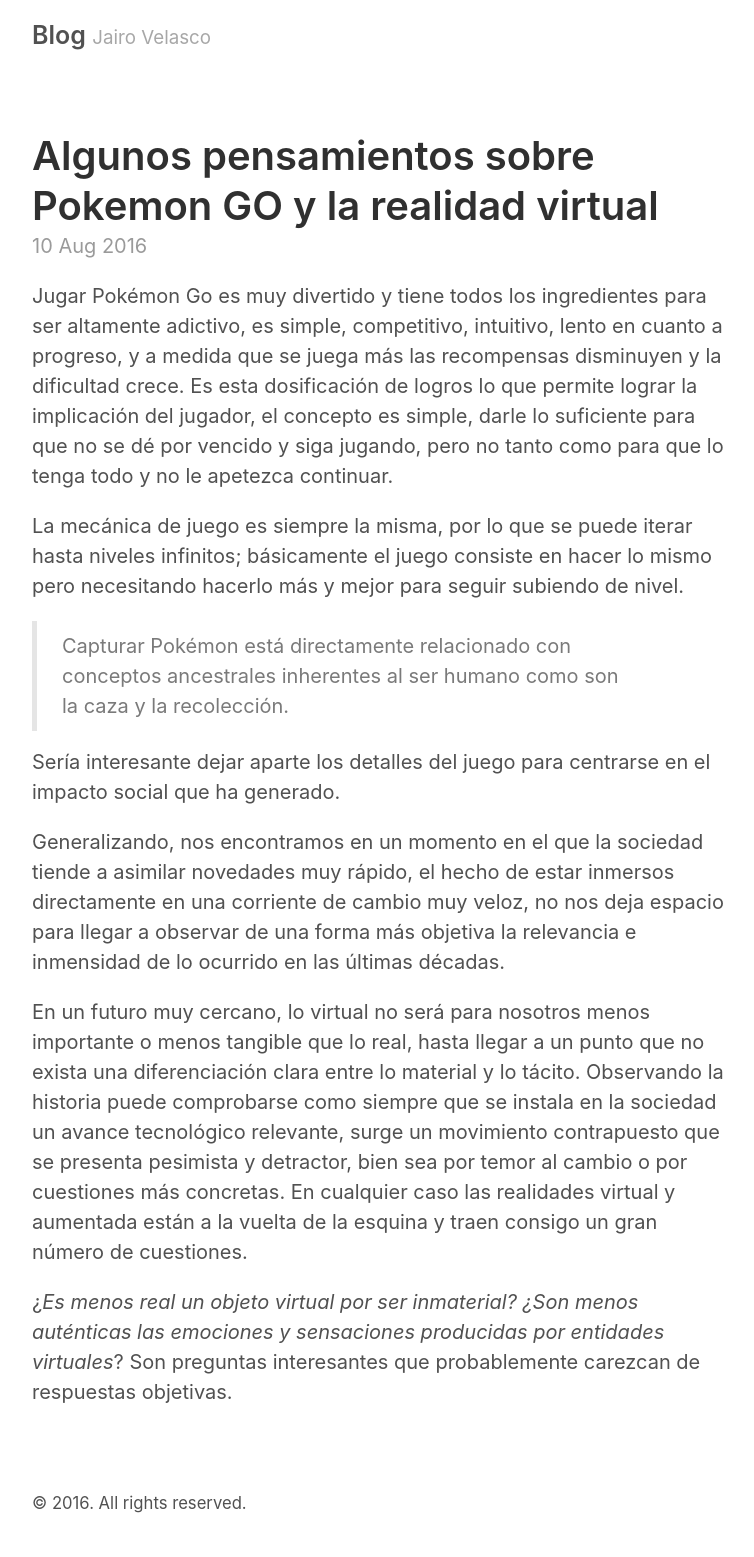
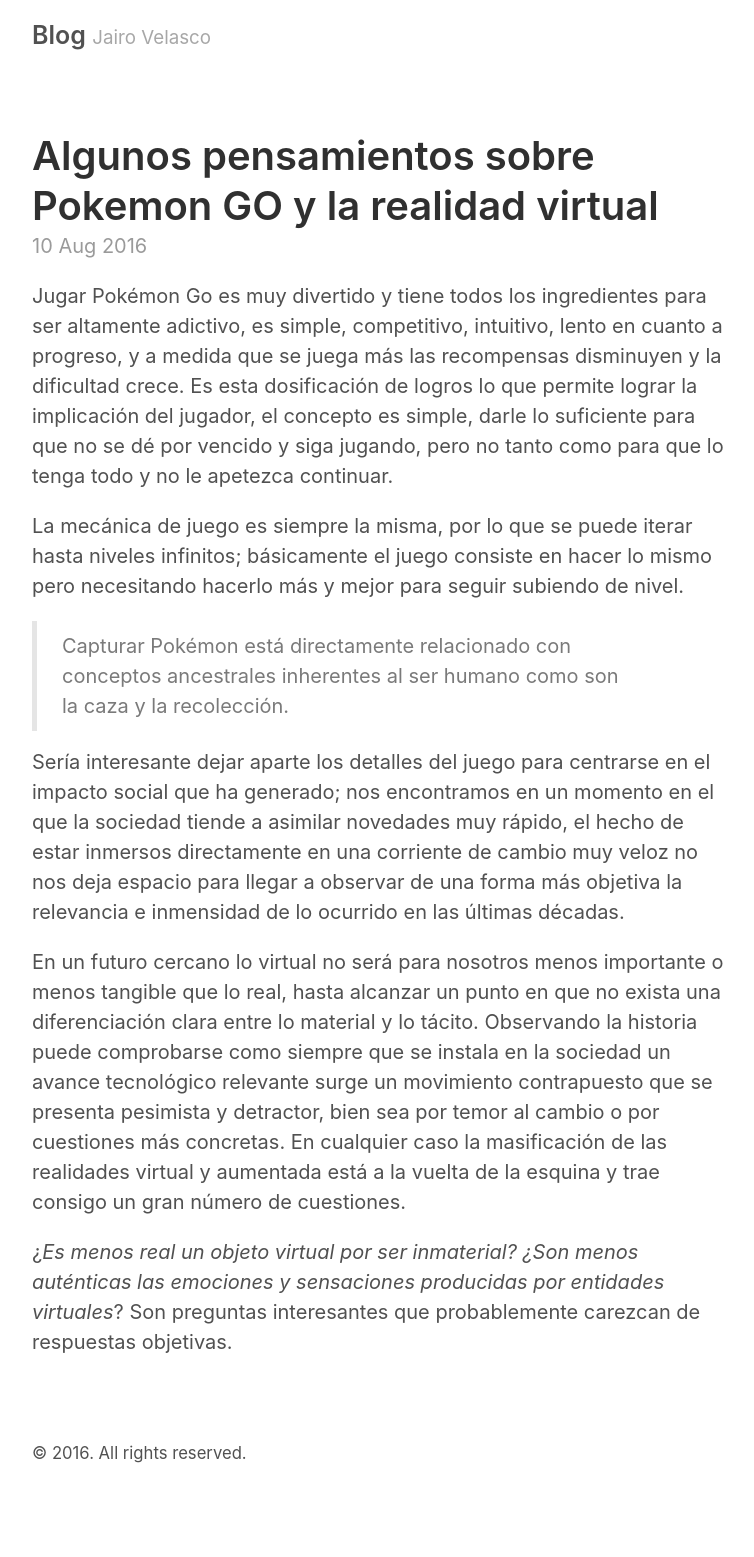
Before and after one commit to Jairove/jairove.github.io, a Jekyll site: the page built from _posts/2016-08-10-Algunos-pensamientos-sobre-Pokemon-GO-y-la-RV.md, in a window 1280 px wide. Shown: the whole page, without its empty margins (258-1012 px from the left). Built offline with Jekyll 4.4.1, drawn with Linux system fonts in a browser that asks for light colours; after the commit the page ends 1507 px from its top, so only the background shows below that.

Commit message:
Update 2016-08-10-Algunos-pensamientos-sobre-Pokemon-GO-y-la-RV.md

```diff
--- a/_posts/2016-08-10-Algunos-pensamientos-sobre-Pokemon-GO-y-la-RV.md
+++ b/_posts/2016-08-10-Algunos-pensamientos-sobre-Pokemon-GO-y-la-RV.md
@@ -9,10 +9,8 @@
 
 > Capturar Pokémon está directamente relacionado con conceptos ancestrales inherentes al ser humano como son la caza y la recolección.
 
-Sería interesante dejar aparte los detalles del juego para centrarse en el impacto social que ha generado.
+Sería interesante dejar aparte los detalles del juego para centrarse en el impacto social que ha generado; nos encontramos en un momento en el que la sociedad tiende a asimilar novedades muy rápido, el hecho de estar inmersos directamente en una corriente de cambio muy veloz no nos deja espacio para llegar a observar de una forma más objetiva la relevancia e inmensidad de lo ocurrido en las últimas décadas.
 
-Generalizando, nos encontramos en un momento en el que la sociedad tiende a asimilar novedades muy rápido, el hecho de estar inmersos directamente en una corriente de cambio muy veloz, no nos deja espacio para llegar a observar de una forma más objetiva la relevancia e inmensidad de lo ocurrido en las últimas décadas.
-
-En un futuro muy cercano, lo virtual no será para nosotros menos importante o menos tangible que lo real, hasta llegar a un punto que no exista una diferenciación clara entre lo material y lo tácito. Observando la historia puede comprobarse como siempre que se instala en la sociedad un avance tecnológico relevante, surge un movimiento contrapuesto que se presenta pesimista y detractor, bien sea por temor al cambio o por cuestiones más concretas. En cualquier caso las realidades virtual y aumentada están a la vuelta de la esquina y traen consigo un gran número de cuestiones.
+En un futuro cercano lo virtual no será para nosotros menos importante o menos tangible que lo real, hasta alcanzar un punto en que no exista una diferenciación clara entre lo material y lo tácito. Observando la historia puede comprobarse como siempre que se instala en la sociedad un avance tecnológico relevante surge un movimiento contrapuesto que se presenta pesimista y detractor, bien sea por temor al cambio o por cuestiones más concretas. En cualquier caso la masificación de las realidades virtual y aumentada está a la vuelta de la esquina y trae consigo un gran número de cuestiones.
 
 ¿*Es menos real un objeto virtual por ser inmaterial? ¿Son menos auténticas las emociones y sensaciones producidas por entidades virtuales*? Son preguntas interesantes que probablemente carezcan de respuestas objetivas.
```
